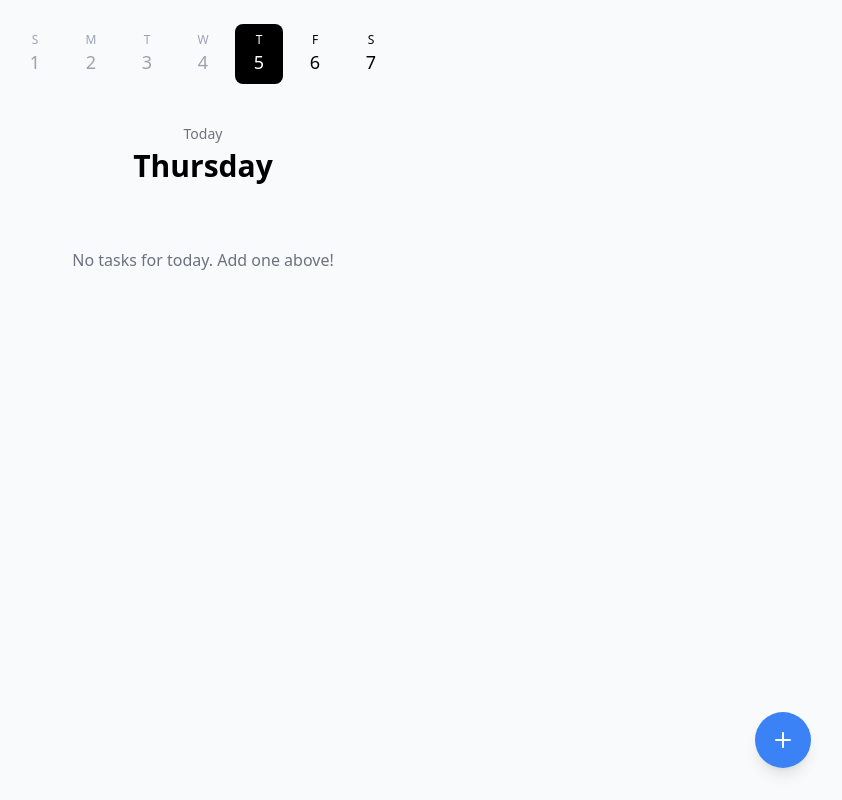
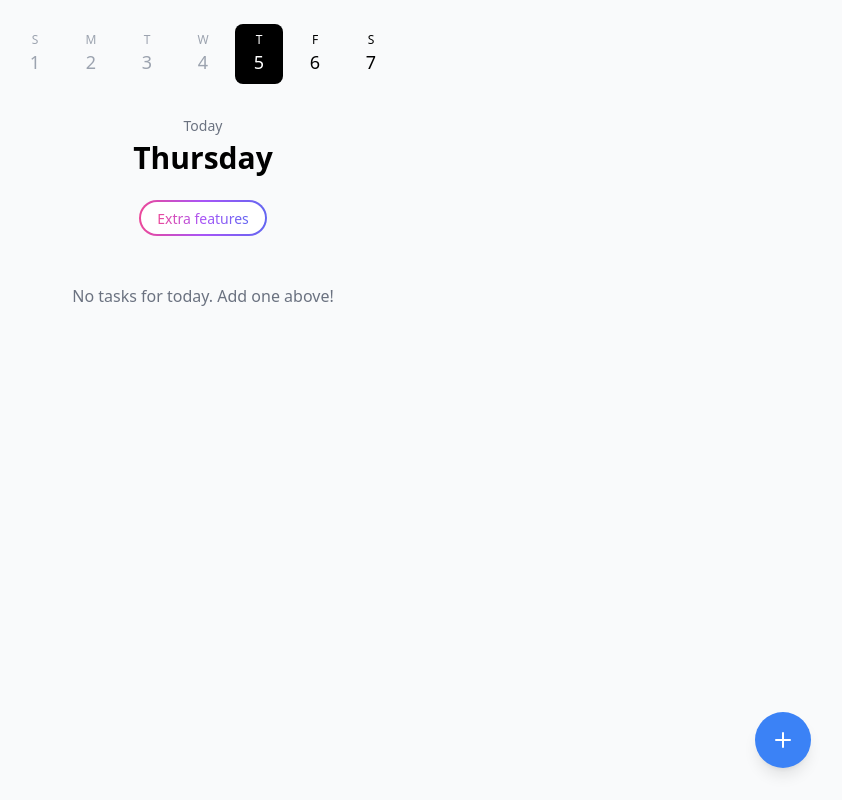
Before and after one commit to Aayushg2908/Imagined-Assignment, a Next.js app: page / in a window 1280 px wide. Shown: the whole page, without its empty margins (437-1279 px from the left). Built offline with nearby package versions, Linux system fonts and the light colour scheme.

Commit message:
feat: extra features popover

```diff
--- a/app/page.tsx
+++ b/app/page.tsx
@@ -46,11 +46,7 @@ export default function Home() {
             />
           </motion.div>
 
-          <motion.div
-            layout
-            className="mb-8 text-center"
-            transition={{ duration: 0.3, ease: "easeInOut" }}
-          >
+          <motion.div layout className="mb-6 text-center">
             <AnimatePresence mode="wait">
               <motion.div
                 key={format(selectedDate, "MMMM-d")}
@@ -79,6 +75,32 @@ export default function Home() {
             </AnimatePresence>
           </motion.div>
         </motion.div>
+
+        <div className="relative m-4 flex justify-center items-center">
+          <motion.div className="relative cursor-pointer" whileHover="hover">
+            <div className="p-[2px] rounded-full bg-gradient-to-r from-pink-500 via-purple-500 to-indigo-500">
+              <div className="px-4 py-1 bg-white rounded-full">
+                <span className="text-sm font-medium bg-gradient-to-r from-pink-500 via-purple-500 to-indigo-500 bg-clip-text text-transparent">
+                  Extra features
+                </span>
+              </div>
+            </div>
+
+            <motion.div
+              className="absolute left-full top-0 ml-2 p-2 bg-white rounded-lg shadow-lg"
+              initial={{ opacity: 0, y: -13 }}
+              variants={{
+                hover: { opacity: 1, y: -10 },
+              }}
+              transition={{ duration: 0.2 }}
+            >
+              <div className="text-sm text-gray-600 whitespace-nowrap">
+                <p className="mb-1">1. You can Swipe to delete a todo</p>
+                <p className="mb-1">2. Press A to open the Add Todo Modal</p>
+              </div>
+            </motion.div>
+          </motion.div>
+        </div>
 
         <motion.div layout className="px-4 max-w-2xl mx-auto">
           <AnimatePresence mode="wait">
--- a/components/Calendar.tsx
+++ b/components/Calendar.tsx
@@ -18,7 +18,7 @@ export const Calendar = ({ selectedDate, onDateSelect }: CalendarProps) => {
   };
 
   return (
-    <div className="flex flex-col items-center mb-6">
+    <div className="flex flex-col items-center mb-4">
       <div className="flex items-center justify-between w-full max-w-sm mb-4">
         {weekDays.map((date, index) => {
           const isSelected = isSameDay(date, selectedDate);
```
